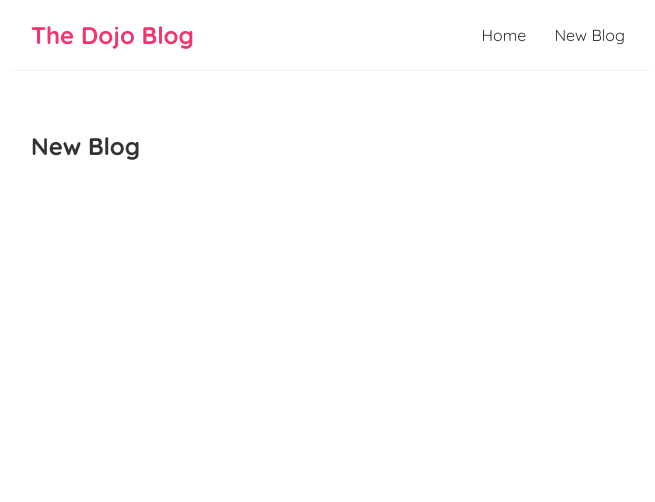
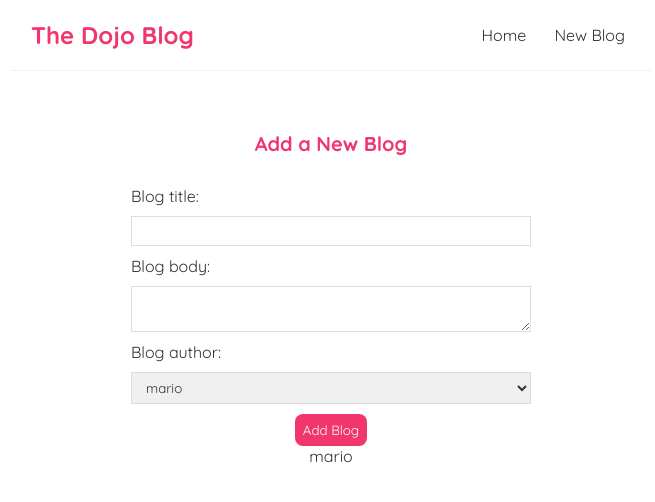
Before and after one commit to Omar-Fahim/dojo-blog, a React (Create React App) app: page /create in a window 1280 px wide. Shown: the top 502 px of the page, without its empty margins (309-964 px from the left). Built offline with nearby package versions, Linux system fonts and the light colour scheme.

Commit message:
Added Create Page

```diff
--- a/src/create.js
+++ b/src/create.js
@@ -1,7 +1,54 @@
+import {useState} from "react";
+
 const Create = () => {
+
+    const[title,setTitle] = useState('');
+
+    const[body,setBody]= useState('');
+
+    const[author,setAuthor] =useState('mario');
+
     return (
         <div className ="create">
-            <h2>New Blog</h2>
+            <h2>Add a New Blog</h2>
+            <form>
+                <label>Blog title:</label>
+
+                <input
+                 type ="text"
+                 required
+                 value={title}
+                 onChange={(e)=>setTitle(e.target.value)}
+                 ></input>
+
+                 <label>Blog body:</label>
+
+                 <textarea
+                 required
+                 value ={body}
+                 onChange={(e)=>setBody(e.target.value)}
+                 >
+
+                 </textarea>
+
+                 <label>Blog author: </label>
+                 <select
+                 value={author}
+                 onChange={(e)=>setAuthor(e.target.value)}
+                 >
+                    <option value="mario">mario</option>
+                    <option value="yoshi">yoshi</option>
+
+                 </select>
+
+                 <button>
+                    Add Blog
+                 </button>
+                <p>{title}</p>
+                <p>{body}</p>
+                <p>{author}</p>
+
+            </form>
         </div>
      );
 }
--- a/src/index.css
+++ b/src/index.css
@@ -33,6 +33,7 @@
   margin: 40px auto;
   padding: 20px;
 }
+
 /* blog previews / list */
 .blog-preview {
   padding: 10px 16px;
@@ -47,16 +48,56 @@
   color: #f1356d;
   margin-bottom: 8px;
 }
-.blog-preview a {
- text-decoration:none;
+.blog-preview a{
+  text-decoration: none;
 }
 
-.blog-details h2{
-  font-size:20px;
-  color:#f1356d;
-  margin-bottom:10px;
+/* blog details page */
+.blog-details h2 {
+  font-size: 20px;
+  color: #f1356d;
+  margin-bottom: 10px;
+}
+.blog-details div {
+  margin: 20px 0;
+}
+.blog-details button {
+  background: #f1356d;
+  color: #fff;
+  border: 0;
+  padding: 8px;
+  border-radius: 8px;
+  cursor: pointer;
 }
 
-.blog-details div{
-  margin:20px 0;
+/* create new blog form */
+.create {
+  max-width: 400px;
+  margin: 0 auto;
+  text-align: center;
 }
+.create label {
+  text-align: left;
+  display: block;
+}
+.create h2 {
+  font-size: 20px;
+  color: #f1356d;
+  margin-bottom: 30px;
+}
+.create input, .create textarea, .create select {
+  width: 100%;
+  padding: 6px 10px;
+  margin: 10px 0;
+  border: 1px solid #ddd;
+  box-sizing: border-box;
+  display: block;
+}
+.create button {
+  background: #f1356d;
+  color: #fff;
+  border: 0;
+  padding: 8px;
+  border-radius: 8px;
+  cursor: pointer;
+}
```
